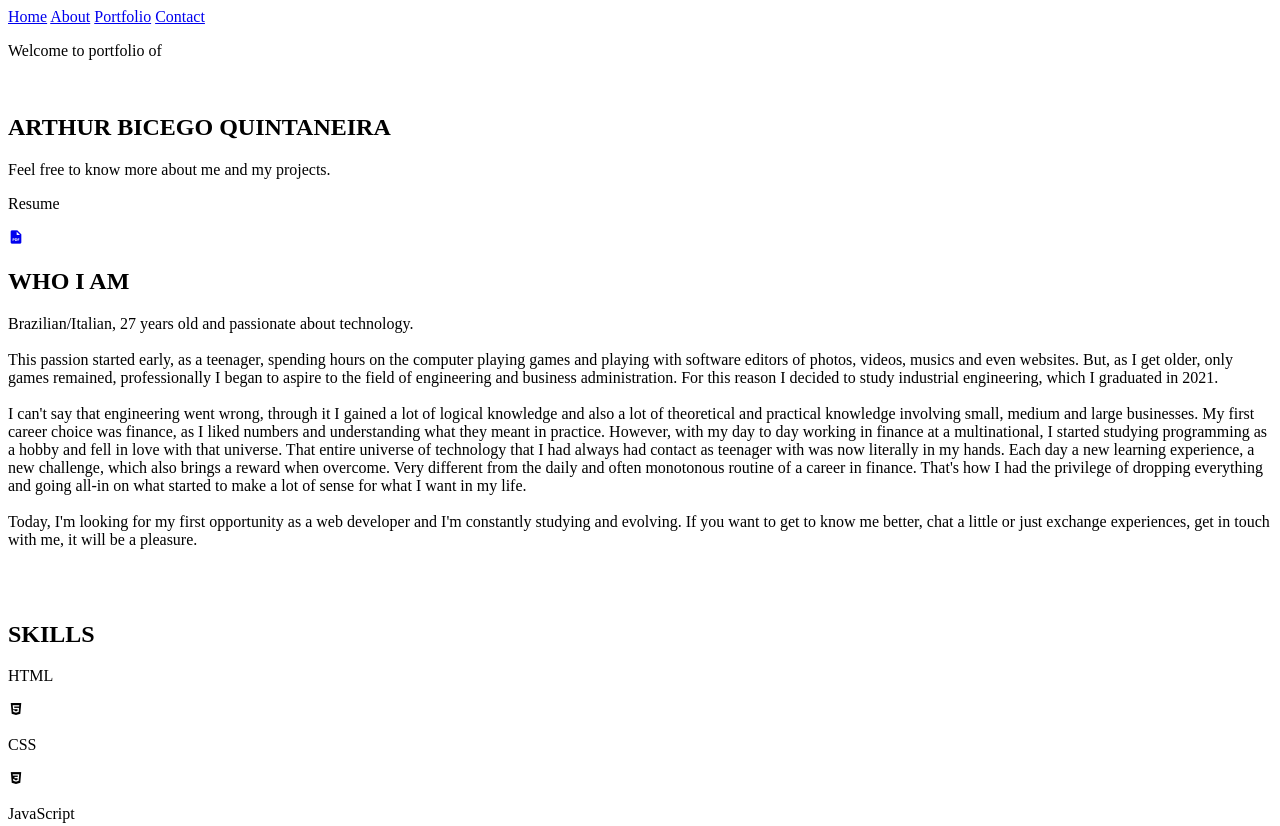
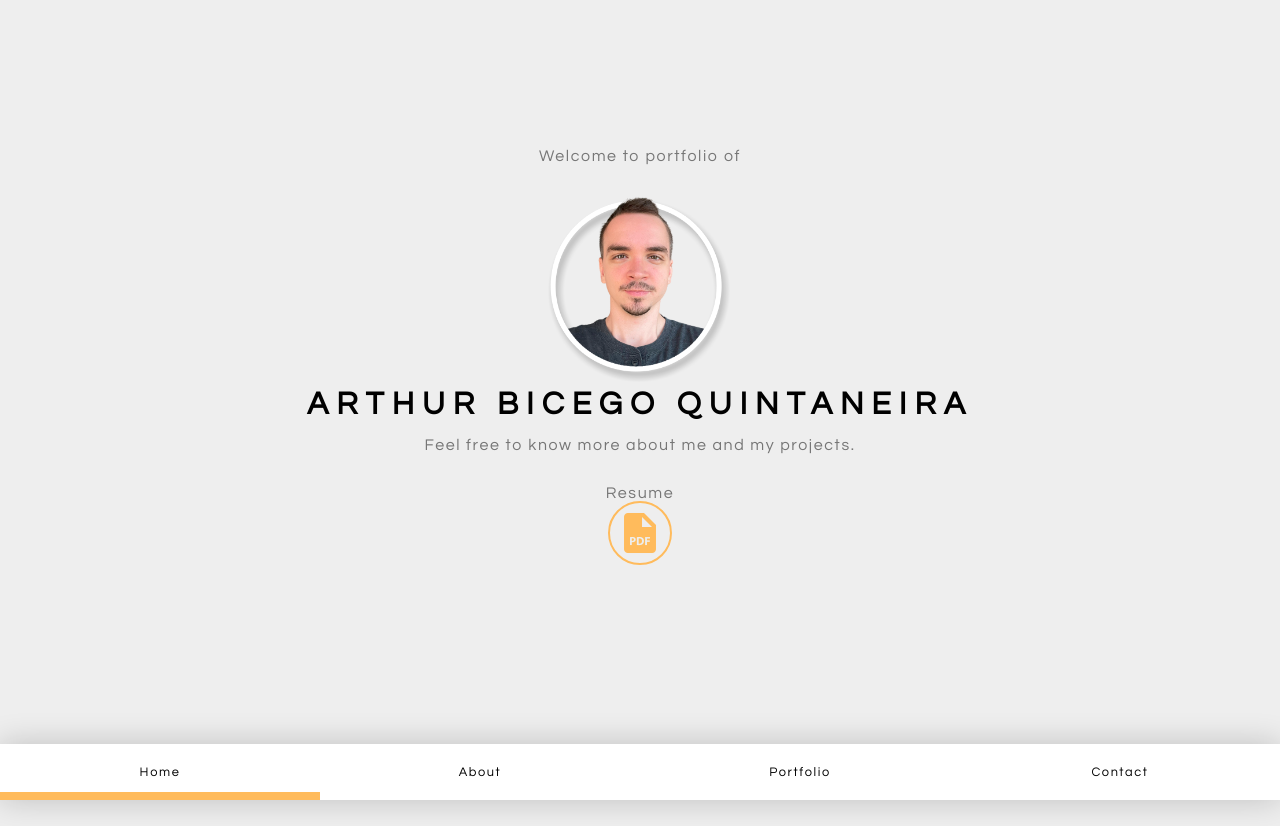
Before and after one commit to arthurbicego/portfolio, a plain HTML site: page index.html in a window 1280 px wide. Shown: the top 826 px of the page. Drawn offline with nearby package versions, Linux system fonts and the light colour scheme; the site is published under a folder, as on GitHub Pages, so addresses that start at the root find nothing.

Commit message:
fix paths

```diff
--- a/index.html
+++ b/index.html
@@ -5,12 +5,12 @@
     <meta charset="UTF-8">
     <meta name="viewport" content="width=device-width, initial-scale=1.0">
     <link href='https://unpkg.com/boxicons@2.1.4/css/boxicons.min.css' rel='stylesheet'>
-    <link rel="stylesheet" href="/style/general.css">
-    <link rel="stylesheet" href="/style/navbar.css">
-    <link rel="stylesheet" href="/style/home.css">
-    <link rel="stylesheet" href="/style/about.css">
-    <link rel="stylesheet" href="/style/portfolio.css">
-    <link rel="stylesheet" href="/style/contact.css">
+    <link rel="stylesheet" href="./style/general.css">
+    <link rel="stylesheet" href="./style/navbar.css">
+    <link rel="stylesheet" href="./style/home.css">
+    <link rel="stylesheet" href="./style/about.css">
+    <link rel="stylesheet" href="./style/portfolio.css">
+    <link rel="stylesheet" href="./style/contact.css">
     <title>Portfolio | Arthur Bicego Quintaneira</title>
 </head>
 
@@ -22,7 +22,6 @@
             <a class="navbar-content" href=".section-about">About</a>
             <a class="navbar-content" href=".section-portfolio">Portfolio</a>
             <a class="navbar-content" href=".section-contact">Contact</a>
-            <!-- <a class="navbar-content cv" href="#">Download CV</a> -->
             <span class="navbar-container-slider"></span>
         </nav>
     </header>
@@ -30,12 +29,12 @@
     <main>
         <section class="section-home">
             <p>Welcome to portfolio of</p>
-            <img src="/assets/home-image.png" alt="">
+            <img src="./assets/home-image.png" alt="">
             <h1>ARTHUR BICEGO QUINTANEIRA</h1>
             <p>Feel free to know more about me and my projects.</p>
             <div class="cv">
                 <p>Resume</p>
-                <a target="_blank" rel="noopener noreferrer" href="/assets/Arthur-Bicego-Quintaneira.pdf" download>
+                <a target="_blank" rel="noopener noreferrer" href="./assets/Arthur-Bicego-Quintaneira.pdf" download>
                     <i class='bx bxs-file-pdf'></i>
                 </a>
             </div>
```
